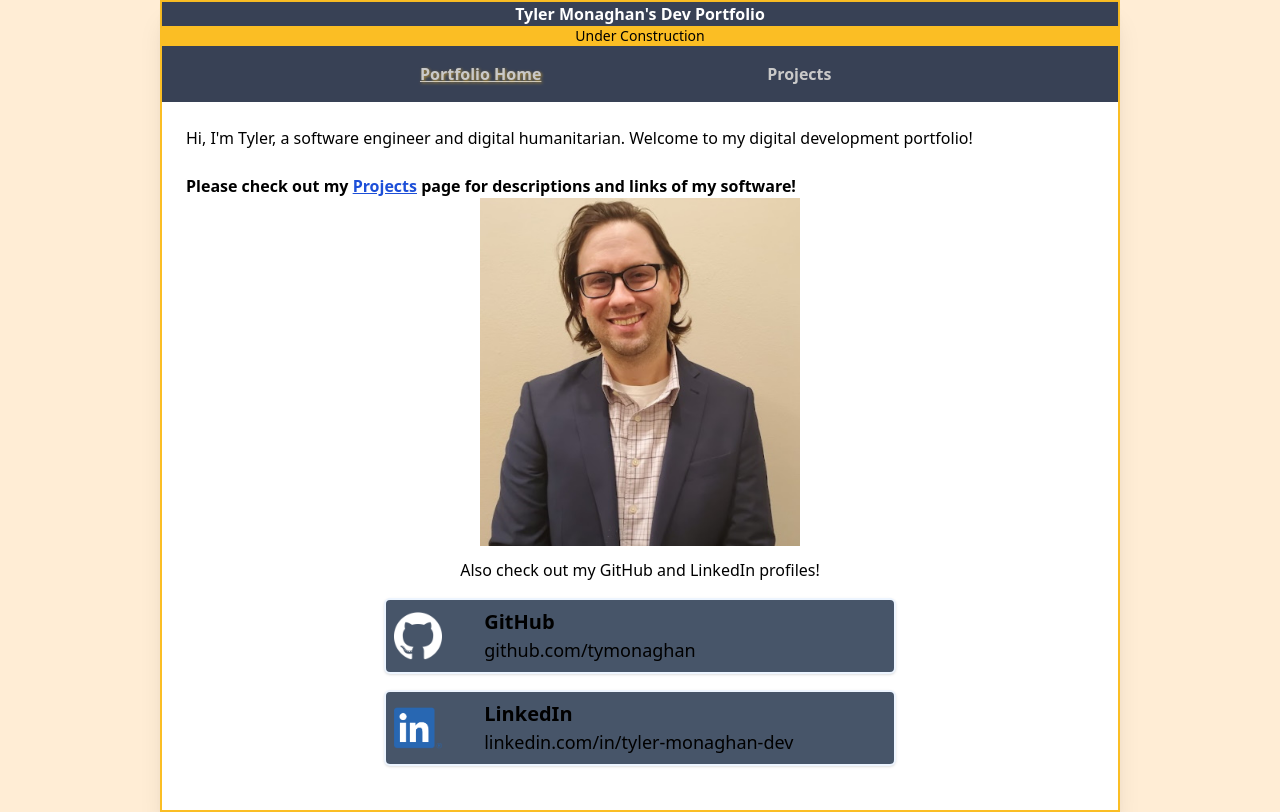
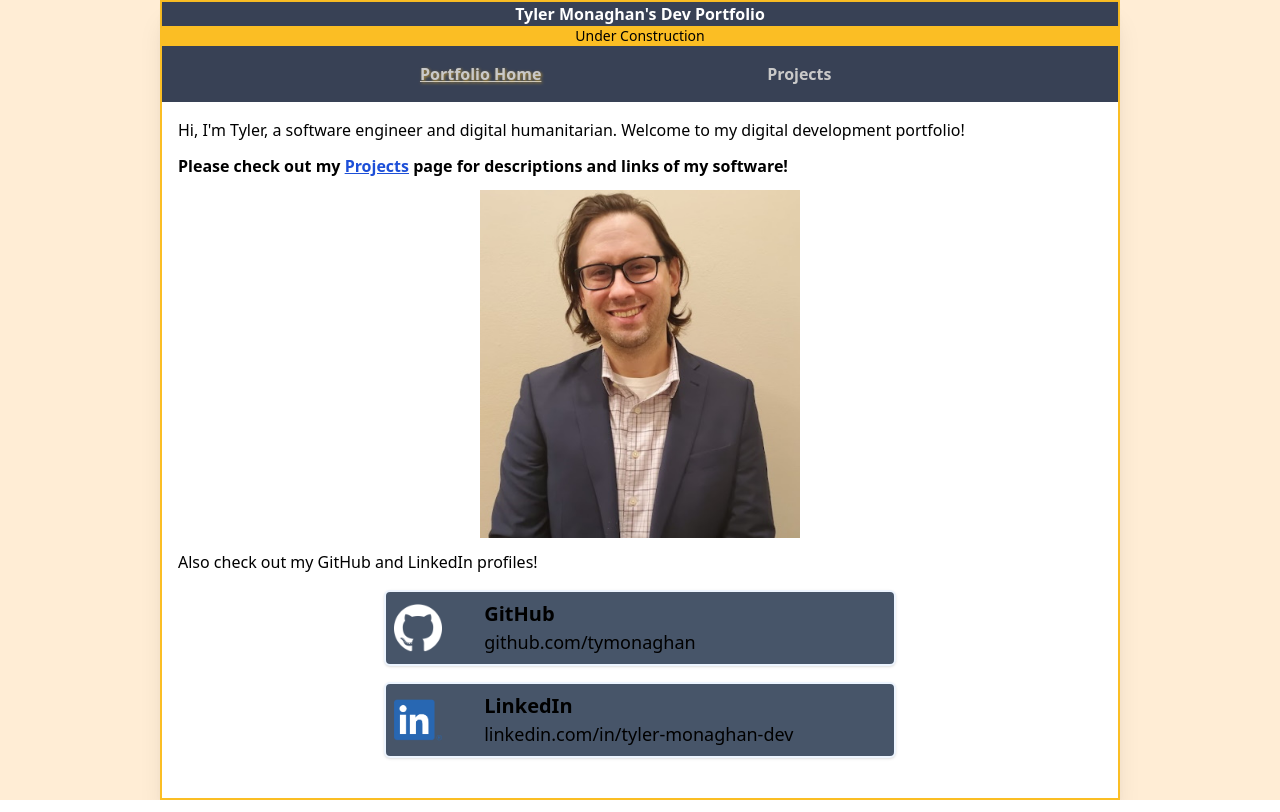
Before and after one commit to tymonaghan/dev-portfolio, a React app: page / in a window 1280 px wide. Built offline with nearby package versions, Linux system fonts and the light colour scheme.

Commit message:
add details to cards, even more spacing

```diff
--- a/app/components/Home.js
+++ b/app/components/Home.js
@@ -4,14 +4,13 @@ import { Link } from "react-router-dom";
 
 const Home = () => {
   return (
-    <div className="w-full px-4 py-2 sm:p-6 text-center text-text-primary-light dark:text-text-primary-dark">
-      <div className="flex-col ">
+    <div className="w-full px-4 py-2 sm:py-4 text-center text-text-primary-light dark:text-text-primary-dark">
+      <div className="flex-col">
         <p className="text-sm sm:text-base text-left ">
           Hi, I'm Tyler, a software engineer and digital humanitarian. Welcome
           to my digital development portfolio!{" "}
         </p>
-        <br />
-        <p className="text-sm sm:text-base text-left font-bold">
+        <p className="text-sm sm:text-base text-left font-bold my-3">
           Please check out my{" "}
           <Link
             to="/projects"
@@ -28,8 +27,8 @@ const Home = () => {
           />
         </div>
       </div>
-      <div className="mt-3">
-        Also check out my GitHub and LinkedIn profiles!
+      <div className="text-sm sm:text-base text-left my-3">
+        <p>Also check out my GitHub and LinkedIn profiles!</p>
         <IDCard title={"GitHub"} url={"github.com/tymonaghan"} />
         <IDCard title={"LinkedIn"} url={"linkedin.com/in/tyler-monaghan-dev"} />
       </div>
--- a/app/components/ProjectList.js
+++ b/app/components/ProjectList.js
@@ -5,10 +5,15 @@ import ProjectListCard from "./ProjectListCard";
 const ProjectList = () => {
   return (
     <div className="text-text-primary-light dark:text-text-primary-dark h-max min-h-screen px-2">
-      <h1 className="font-bold text-xl text-center mt-5 mb-0">
+      <h1 className="font-bold text-xl text-center mt-2 mb-0">
         My Software Projects
       </h1>
-      {/* <div className=""> */}
+      <div className="w-3/4 text-center mx-auto text-sm">
+        <p>Please allow up to sixty seconds for deployed apps to load.</p>
+        {/* <p className="text-text-secondary-dark">
+          Coming soon: Click a card to expand details.
+        </p> */}
+      </div>
       {projectData.projects.map((project, key) => {
         return <ProjectListCard project={project} key={key} />;
         // interesting how it wants the key on the ProjectListCard and not the divs rendered within it
--- a/app/components/ProjectListCard.js
+++ b/app/components/ProjectListCard.js
@@ -14,7 +14,9 @@ const ProjectListCard = (props) => {
         />
       </div>
       <div className="flex-col w-3/4">
-        <div className="my-2 text-sm sm:text-base">{project.description}</div>
+        <div className="my-2 text-sm sm:text-base">
+          {project.description} {project.type} project.
+        </div>
         <div className="sm:my-6 flex-row text-center">
           <a href={project.repo} target="_blank">
             <button
--- a/app/projectData.js
+++ b/app/projectData.js
@@ -8,7 +8,7 @@ const projectData = {
       imageUrl: "/posele-img.png",
       alt: "a screenshot of a cell phone showing Usain Bolt celebrating and a person matching his pose. The screen shows 'match' in large green letters.",
       description:
-        "Mobile app that detects a users pose and checks if you've matched the pose given",
+        "Mobile game where users attempt to match a random daily pose.",
       iconUrl: "/posele-icon.png",
     },
     {
@@ -17,7 +17,9 @@ const projectData = {
       site: "https://house-of-plants-grace-shopper.herokuapp.com/",
       type: "Group",
       imageUrl: "/HoP-img.png",
-      description: "An interactive eCommerce site design",
+      alt: "a screenshot of a website with a green menu bar at the top and images of various houseplants arranged in a grid layout.",
+      description:
+        "An interactive eCommerce site design with cart and admin features.",
       iconUrl: "/hop-icon.png",
     },
     {
@@ -26,6 +28,8 @@ const projectData = {
       site: "https://ice-resurfacer.herokuapp.com",
       type: "Individual",
       imageUrl: "./ice-resurfacer-img.png",
+      alt: "a screenshot of a top-down view of an ice hockey rink with an animated ice-resurfacer machine on the left hand side.",
+
       description:
         "A top-down action driving game set in the high-stakes world of ice resurfacing.",
       iconUrl: "/ice-icon.png",
@@ -36,6 +40,8 @@ const projectData = {
       site: "https://study-hero.herokuapp.com",
       type: "Individual",
       imageUrl: "./study-buddy-img.png",
+      alt: "a screenshot of a an app showing various cards with notes and buttons on each card arranged in a rough grid layout.",
+
       description:
         "A web app for academic researchers to organize their projects, sources, and notes.",
       iconUrl: "/studybuddy-icon.png",
```
Also changed, not shown: public/output.css.
